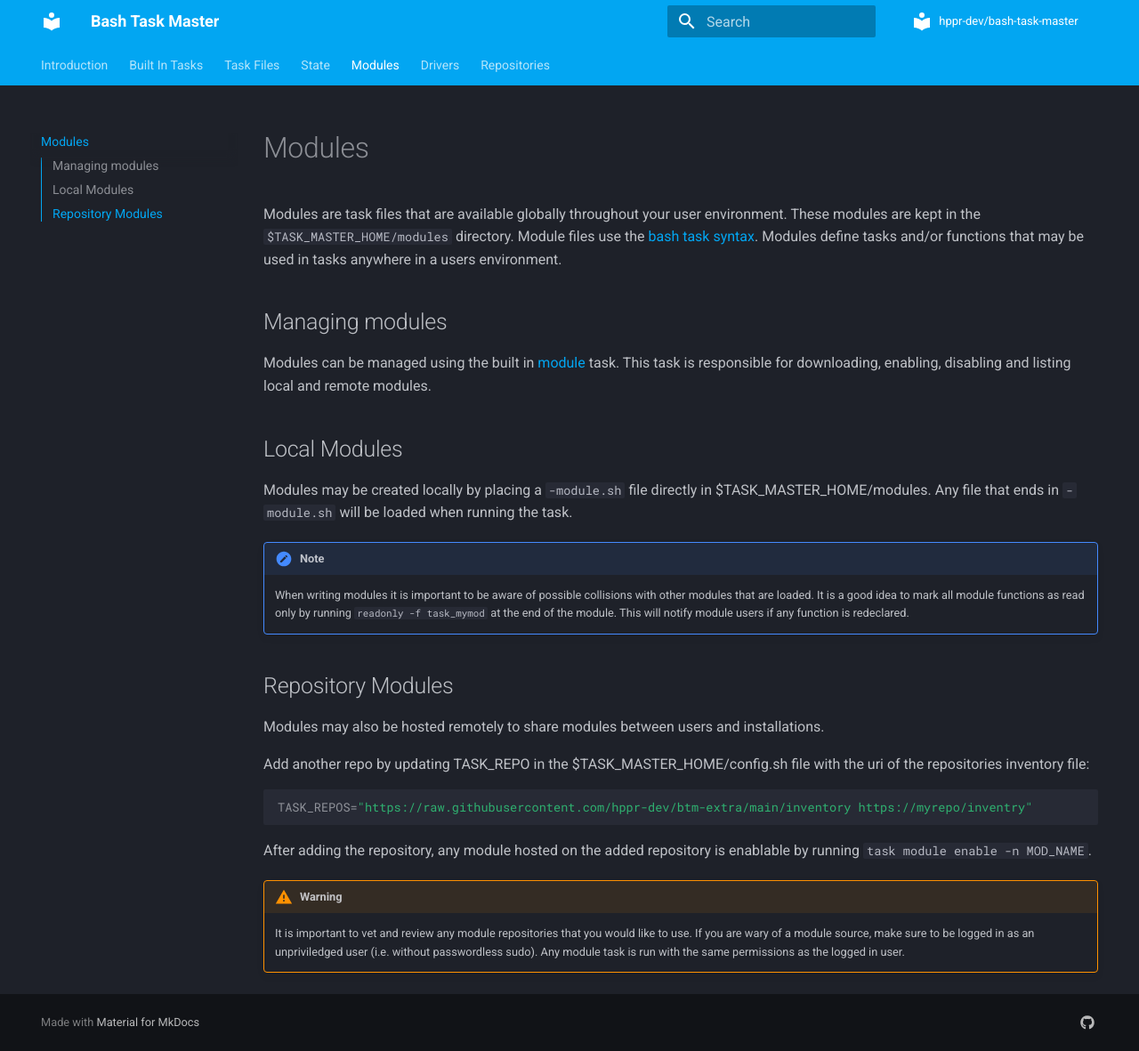
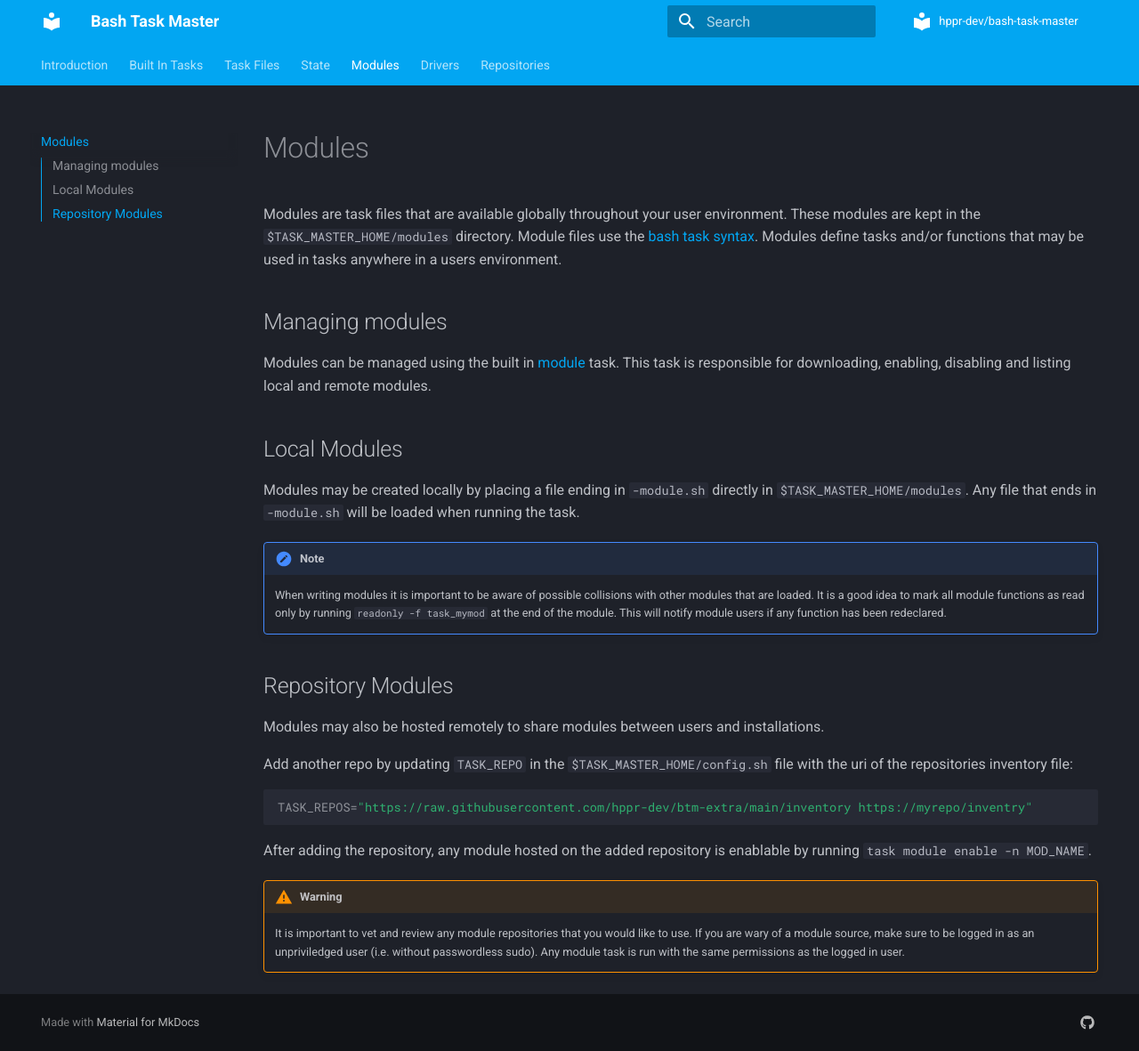
Before and after one commit to hppr-dev/docs-bash-task-master, an MkDocs documentation site: the page built from docs/modules.md, in a window 1280 px wide and 1181 px high. Shown: the whole window at 89% size. Built offline with MkDocs 1.6.1 and Material for MkDocs 9.7.7, drawn with Linux system fonts in a browser that asks for light colours; comment, search, counter and statistics services are not loaded.

Commit message:
Update modules.md

````diff
--- a/docs/modules.md
+++ b/docs/modules.md
@@ -12,25 +12,25 @@
 
 ## Local Modules
 
-Modules may be created locally by placing a `-module.sh` file directly in $TASK_MASTER_HOME/modules.
+Modules may be created locally by placing a file ending in `-module.sh` directly in `$TASK_MASTER_HOME/modules`.
 Any file that ends in `-module.sh` will be loaded when running the task.
 
 !!! note
     When writing modules it is important to be aware of possible collisions with other modules that are loaded.
     It is a good idea to mark all module functions as read only by running `readonly -f task_mymod` at the end of the module.
-    This will notify module users if any function is redeclared.
+    This will notify module users if any function has been redeclared.
 
 ## Repository Modules
 
 Modules may also be hosted remotely to share modules between users and installations.
 
-Add another repo by updating TASK_REPO in the $TASK_MASTER_HOME/config.sh file with the uri of the repositories inventory file:
+Add another repo by updating `TASK_REPO` in the `$TASK_MASTER_HOME/config.sh` file with the uri of the repositories inventory file:
 
 ``` bash
 TASK_REPOS="https://raw.githubusercontent.com/hppr-dev/btm-extra/main/inventory https://myrepo/inventry"
 ```
 
-After adding the repository, any module hosted on the added repository is enablable by running ` task module enable -n MOD_NAME `.
+After adding the repository, any module hosted on the added repository is enablable by running `task module enable -n MOD_NAME`.
 
 !!! warning
     It is important to vet and review any module repositories that you would like to use.
````
